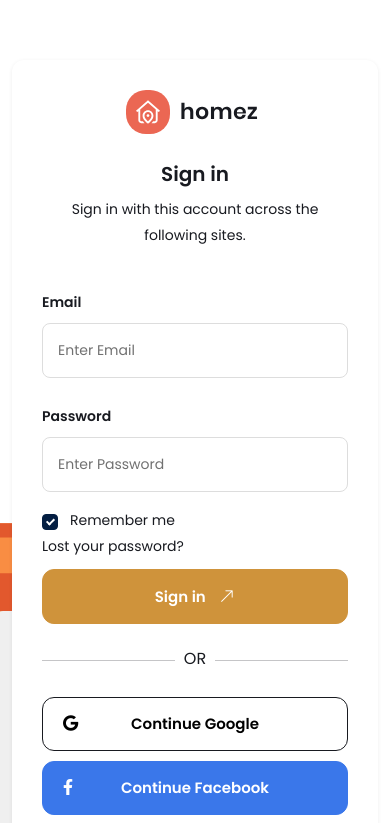
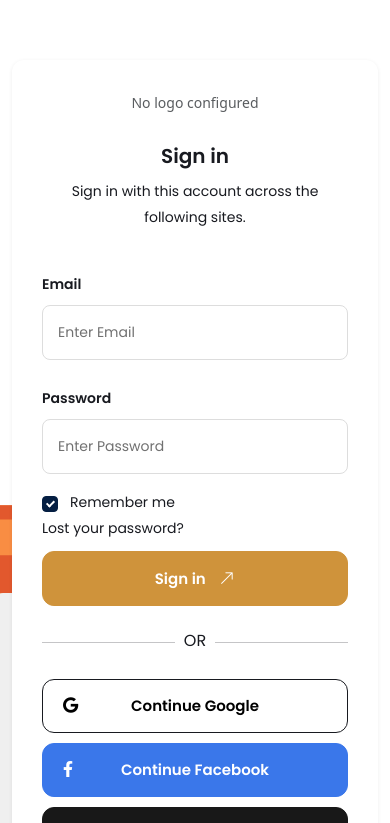
Before and after one commit to ranjitthinker/homezone, a Next.js app: page /login in a window 390 px wide. Shown: the top 823 px of the page. Built offline with nearby package versions, Linux system fonts and the light colour scheme; no server answers.

Commit message:
fix : old logo appearing and showed the map, grid , and list view in mobile

```diff
--- a/src/app/(pages)/login/page.js
+++ b/src/app/(pages)/login/page.js
@@ -1,53 +1,11 @@
-import SignIn from "@/components/common/login-signup-modal/SignIn";
-import Image from "next/image";
-import Link from "next/link";
-import React from "react";
+import LoginForm from "@/components/common/login/LoginForm";
 
 export const metadata = {
   title: "Login  || Homez - Real Estate NextJS Template",
 };
 
 const Login = () => {
-  return (
-    <>
-      {/* Our Compare Area */}
-      <section className="our-compare pt60 pb60">
-        <Image
-          width={1012}
-          height={519}
-          src="/images/icon/login-page-icon.svg"
-          alt="logo"
-          className="login-bg-icon contain"
-          data-aos="fade-right"
-          data-aos-delay="300"
-        />
-        <div className="container">
-          <div className="row" data-aos="fade-left" data-aos-delay="300">
-            <div className="col-lg-6">
-              <div className="log-reg-form signup-modal form-style1 bgc-white p50 p30-sm default-box-shadow2 bdrs12">
-                <div className="text-center mb40">
-                  <Link href="/">
-                    <Image
-                      width={138}
-                      height={44}
-                      className="mb25"
-                      src="/images/header-logo2.svg"
-                      alt="logo"
-                    />
-                  </Link>
-                  <h2>Sign in</h2>
-                  <p className="text">
-                    Sign in with this account across the following sites.
-                  </p>
-                </div>
-                <SignIn />
-              </div>
-            </div>
-          </div>
-        </div>
-      </section>
-    </>
-  );
+  return <LoginForm />;
 };
 
 export default Login;
--- /dev/null
+++ b/src/components/common/login/LoginForm.js
@@ -0,0 +1,57 @@
+'use client'
+import SignIn from "@/components/common/login-signup-modal/SignIn";
+import Image from "next/image";
+import Link from "next/link";
+import React from "react";
+import { useSettings } from "@/context/SettingsProvider";
+
+const LoginForm = () => {
+  const settings = useSettings();
+
+  return (
+    <>
+      {/* Our Compare Area */}
+      <section className="our-compare pt60 pb60">
+        <Image
+          width={1012}
+          height={519}
+          src="/images/icon/login-page-icon.svg"
+          alt="logo"
+          className="login-bg-icon contain"
+          data-aos="fade-right"
+          data-aos-delay="300"
+        />
+        <div className="container">
+          <div className="row" data-aos="fade-left" data-aos-delay="300">
+            <div className="col-lg-6">
+              <div className="log-reg-form signup-modal form-style1 bgc-white p50 p30-sm default-box-shadow2 bdrs12">
+                <div className="text-center mb40">
+                  <Link href="/" className="mb25 d-inline-block">
+                    {settings?.data?.find(item => item.key === "site_logo")?.value ? (
+                      <Image
+                        width={138}
+                        height={44}
+                        src={settings.data.find(item => item.key === "site_logo").value}
+                        alt={settings.data.find(item => item.key === "site_name")?.value || "logo"}
+                        className="mb25"
+                      />
+                    ) : (
+                      <div className="text-muted">No logo configured</div>
+                    )}
+                  </Link>
+                  <h2>Sign in</h2>
+                  <p className="text">
+                    Sign in with this account across the following sites.
+                  </p>
+                </div>
+                <SignIn />
+              </div>
+            </div>
+          </div>
+        </div>
+      </section>
+    </>
+  );
+};
+
+export default LoginForm;
--- a/src/components/common/mobile-menu/index.js
+++ b/src/components/common/mobile-menu/index.js
@@ -17,7 +17,7 @@ const MobileMenu = () => {
       }, {})
     : {};
 
-  const logo = settings?.site_logo || settings?.logo_light || '/images/header-logo2.svg';
+  const logo = settings?.site_logo || settings?.logo_light;
   const siteName = settings?.site_name || 'Homez';
 
   return (
@@ -50,9 +50,7 @@ const MobileMenu = () => {
                 />
               </Link>
 
-              <Link href="/login">
-                <span className="icon fz18 far fa-user-circle" />
-              </Link>
+              <div></div>
             </div>
           </div>
         </div>
--- a/src/components/listing/grid-view/grid-full-3-col/TopFilterBar.js
+++ b/src/components/listing/grid-view/grid-full-3-col/TopFilterBar.js
@@ -165,13 +165,13 @@ const TopFilterBar = ({filterFunctions,setCurrentSortingOption,colstyle,setColst
               <option>Price High</option>
             </select>
           </div>
-          <div className={`pl15 pr15 bdrl1 d-none d-md-block cursor`} onClick={() => router.push('/map-v3')}>
+          <div className={`pl15 pr15 bdrl1 cursor`} onClick={() => router.push('/map-v3')}>
             Map
           </div>
-          <div className={`pl15 pr15 bdrl1 bdrr1 d-none d-md-block  cursor ${!colstyle? 'menuActive':'#' } `}    onClick={()=>setColstyle(false)}>
+          <div className={`pl15 pr15 bdrl1 bdrr1 cursor ${!colstyle? 'menuActive':'#' } `}    onClick={()=>setColstyle(false)}>
             Grid
           </div>
-          <div className={`pl15 d-none d-md-block  cursor ${colstyle? 'menuActive':'#' }`}   onClick={()=>setColstyle(true)}>
+          <div className={`pl15 cursor ${colstyle? 'menuActive':'#' }`}   onClick={()=>setColstyle(true)}>
             List
           </div>
         </div>
```
